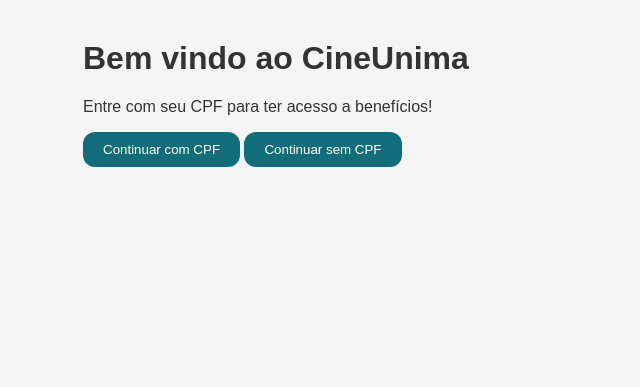
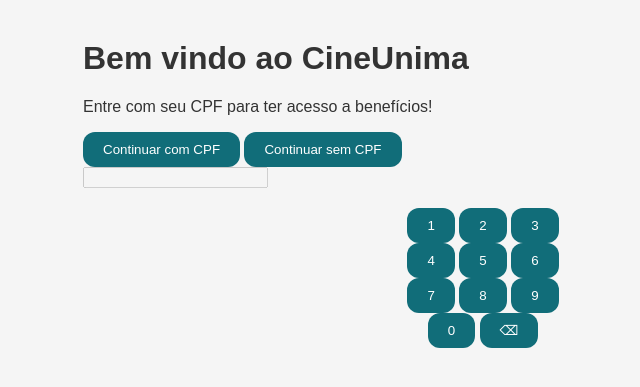
Before and after one commit to TonyRodIv/OpenTickets, a Flask app: page / in a window 1280 px wide. Shown: the top 387 px of the page, without its empty margins (157-797 px from the left). Run offline with Flask 3, Linux system fonts and the light colour scheme.

Commit message:
Add files via upload

```diff
--- a/templates/index.html
+++ b/templates/index.html
@@ -23,9 +23,42 @@
         </div>
 
         <article>
-
+        <input type="text"id="display"class="display"disabled>
+        <div id="cpf_keyboard" style="text-align: center; margin-top: 20px;">
+            <div>
+                <button type="button" data-number="1">1</button>
+                <button type="button" data-number="2">2</button>
+                <button type="button" data-number="3">3</button>
+            </div>
+            <div>
+                <button type="button" data-number="4">4</button>
+                <button type="button" data-number="5">5</button>
+                <button type="button" data-number="6">6</button>
+            </div>
+            <div>
+                <button type="button" data-number="7">7</button>
+                <button type="button" data-number="8">8</button>
+                <button type="button" data-number="9">9</button>
+            </div>
+            <div>
+                <button type="button" data-number="0">0</button>
+                <button type="button" data-key="del">⌫</button>
+            </div>
+        </div>
+    </div>
         </article>
     </div>
+    <script>
+        const numbersBtn = document.querySelectorAll('[data-number]');
+        const display = document.getElementById('display');
+
+        numbersBtn.forEach((btn) => {
+            btn.addEventListener('click', () => {
+                display.value += btn.innerHTML;
+                console.log(display.value)
+            });
+        });
+    </script>
 </body>
 
 </html>
```
